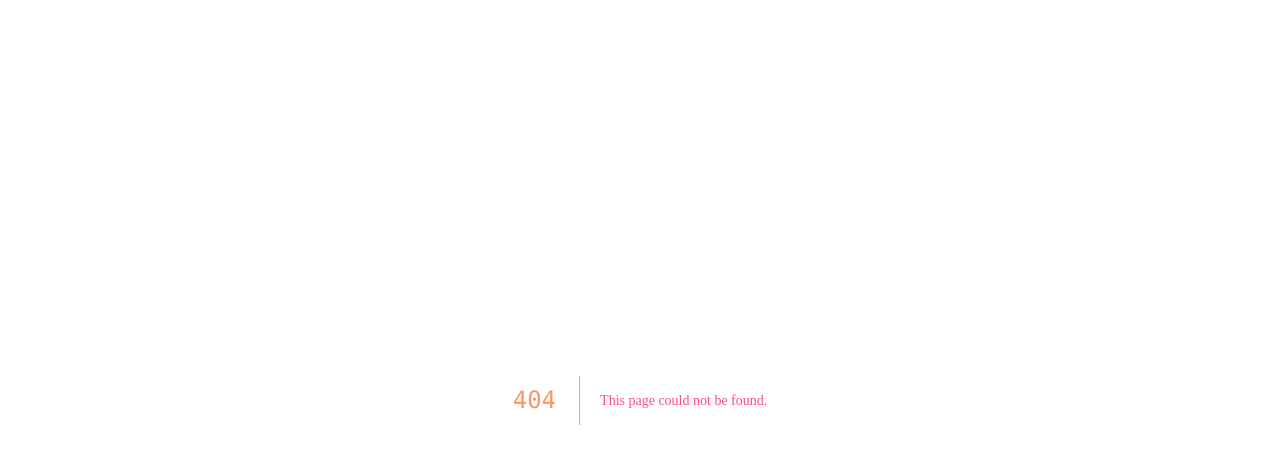
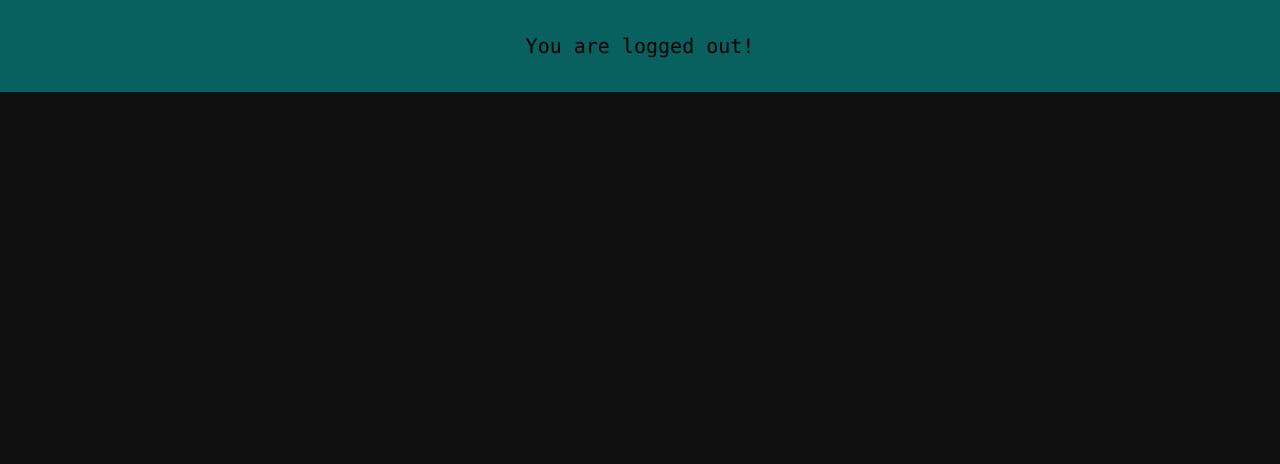
Before and after one commit to JinPlanter/Pharma-Assist, a Next.js app: page /Logout in a window 1280 px wide. Before the commit this address had no page. Shown: the top 464 px of the page. Built offline with nearby package versions, Linux system fonts and the light colour scheme.

Commit message:
created Logout page for demo purposes

```diff
--- /dev/null
+++ b/app/Logout/page.js
@@ -0,0 +1,10 @@
+function LogoutPage() {
+    // This route currently throws 404 and I can't figure out why
+    return (
+    <div>
+      <h1 className="bg-primary text-black text-xl">You are logged out!</h1>
+    </div>
+  );
+}
+
+export default LogoutPage;
```
